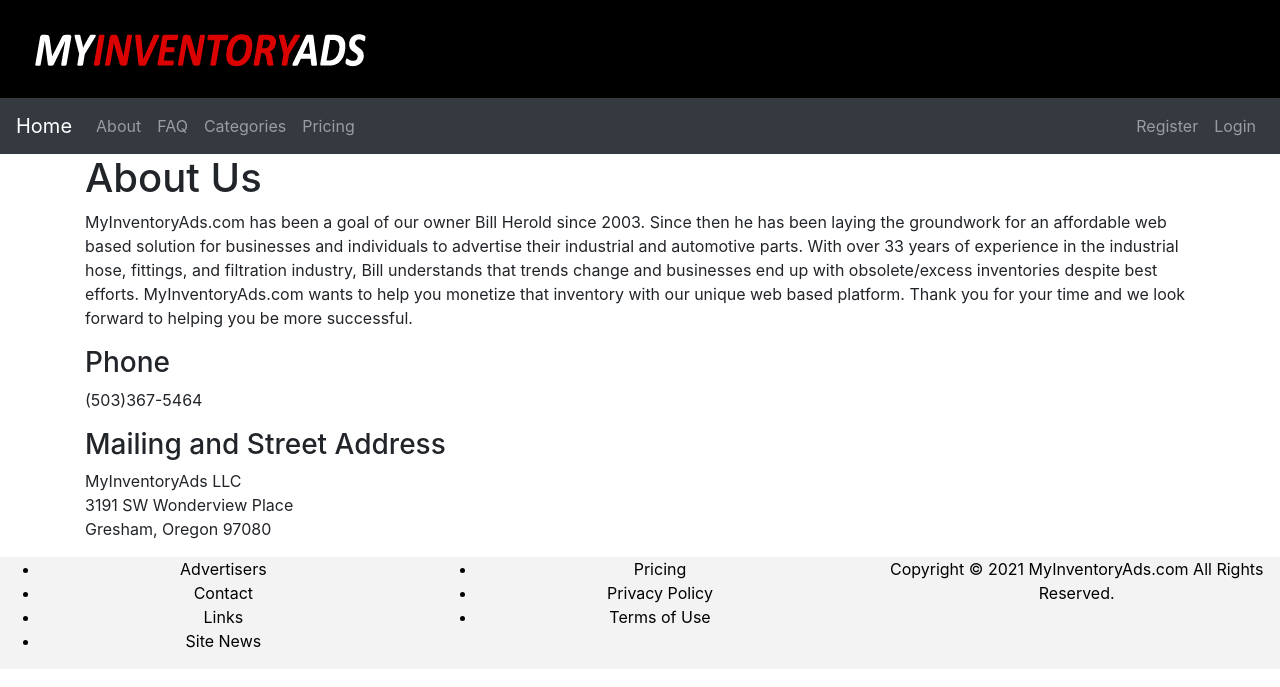
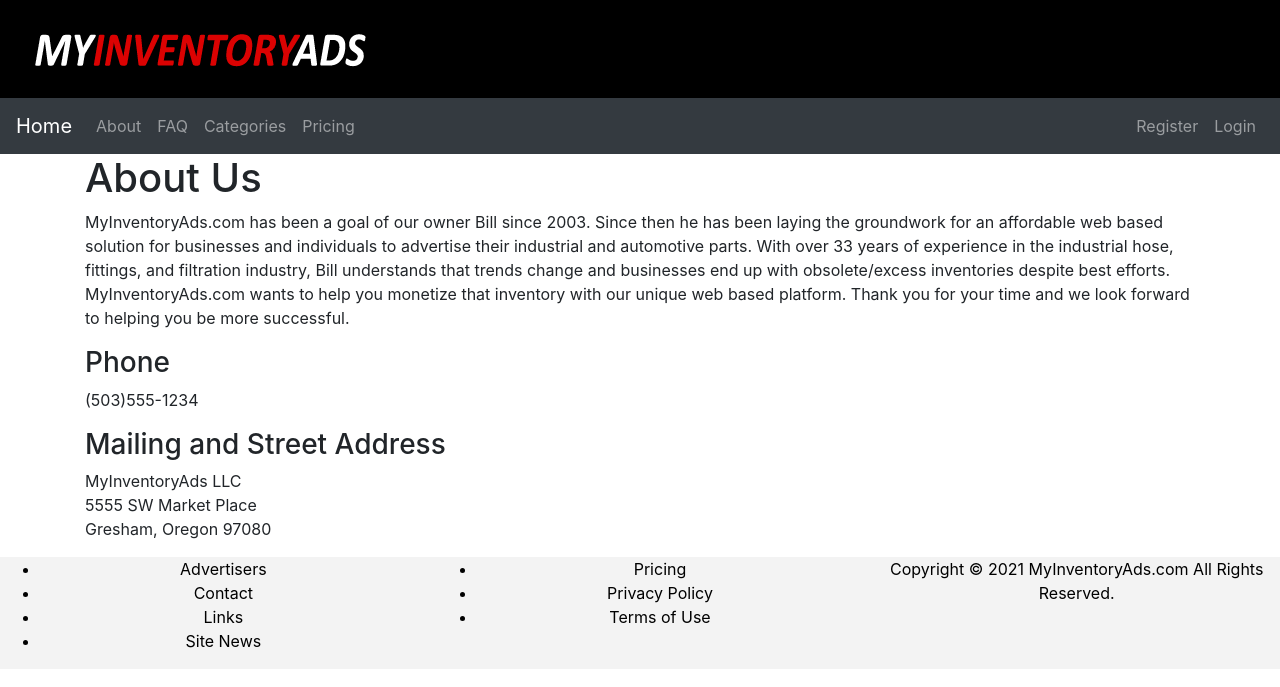
Before and after one commit to Justin-1993/myinventoryads, a Django app: page /about in a window 1280 px wide. Shown: the top 687 px of the page. Run offline with Django 3.2, Linux system fonts and the light colour scheme.

Commit message:
updated stuff

```diff
--- a/pages/views.py
+++ b/pages/views.py
@@ -34,7 +34,7 @@ def terms(request):
     return render(request, 'pages/terms.html')
 
 def pricing(request):
-    return render(request, 'pages/pricing.html')
+    return render(request, 'pages/membership.html')
 
 def advertisers(request):
     return render(request, 'pages/advertisers.html')
--- a/templates/pages/about.html
+++ b/templates/pages/about.html
@@ -7,19 +7,19 @@
     </div>
     <div>
         <p>
-            MyInventoryAds.com has been a goal of our owner Bill Herold since 2003. Since then he has been laying the groundwork for an affordable web based solution for businesses and individuals to advertise their industrial and automotive parts. With over 33 years of experience in the industrial hose, fittings, and filtration industry, Bill understands that trends change and businesses end up with obsolete/excess inventories despite best efforts. MyInventoryAds.com wants to help you monetize that inventory with our unique web based platform. Thank you for your time and we look forward to helping you be more successful.
+            MyInventoryAds.com has been a goal of our owner Bill since 2003. Since then he has been laying the groundwork for an affordable web based solution for businesses and individuals to advertise their industrial and automotive parts. With over 33 years of experience in the industrial hose, fittings, and filtration industry, Bill understands that trends change and businesses end up with obsolete/excess inventories despite best efforts. MyInventoryAds.com wants to help you monetize that inventory with our unique web based platform. Thank you for your time and we look forward to helping you be more successful.
         </p>
     </div>
     <div>
         <h3>
             Phone
         </h3>
-        <p>(503)367-5464</p>
+        <p>(503)555-1234</p>
     </div>
     <div>
         <h3>Mailing and Street Address</h3>
         <p> MyInventoryAds LLC <br>
-            3191 SW Wonderview Place <br>
+            5555 SW Market Place <br>
             Gresham, Oregon 97080 </p>
 
     </div>
```
